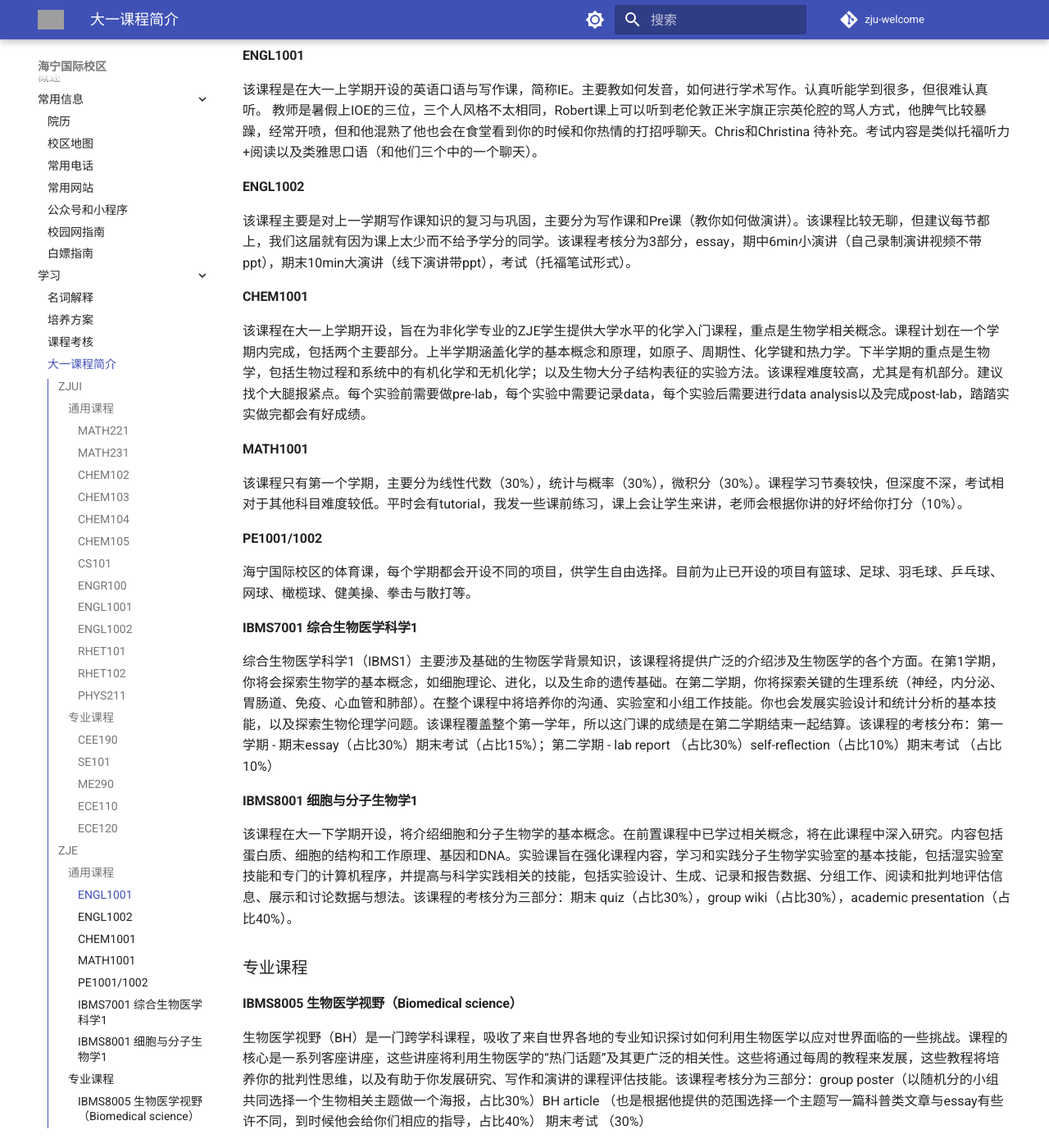
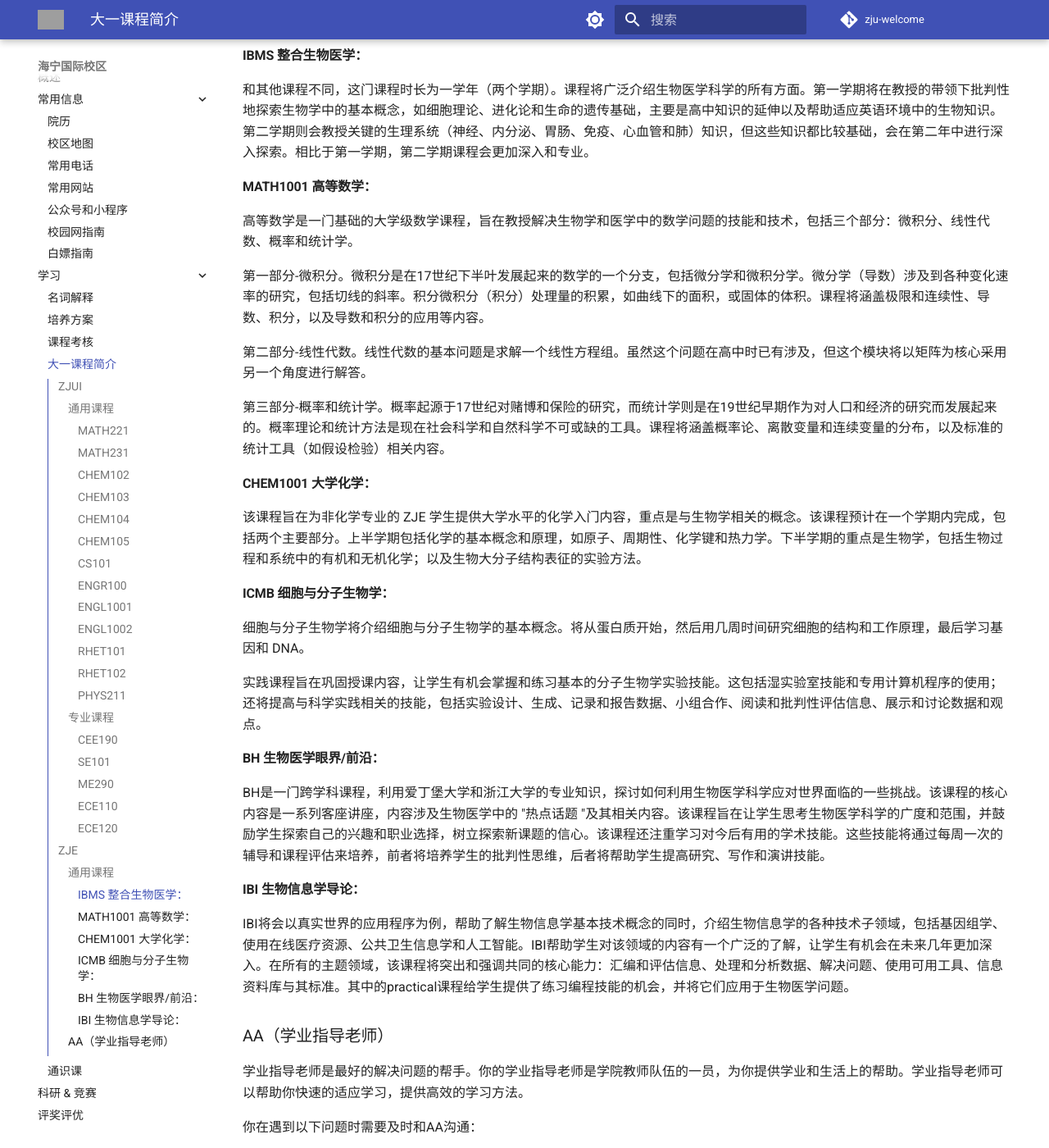
Before and after one commit to mini-full/zju-welcome, an MkDocs documentation site: the page built from docs/haining/learning/course_intro.md, in a window 1280 px wide and 1400 px high, scrolled down 3496 px. Shown: the whole window at 82% size. Built offline with MkDocs 1.6.1 and Material for MkDocs 9.7.7, drawn with Linux system fonts in a browser that asks for light colours; comment, search, counter and statistics services are not loaded; some of the changed text lies outside the part shown; grey boxes are pictures that could not be loaded.

Commit message:
update course intro of ZJE

```diff
--- a/docs/haining/learning/course_intro.md
+++ b/docs/haining/learning/course_intro.md
@@ -91,43 +91,38 @@ ZJE的课程大一阶段相对固定，IBI和BMS在第二学期的课会有一
 
 ### 通用课程
 
-#### ENGL1001
+#### IBMS 整合生物医学：
 
-该课程是在大一上学期开设的英语口语与写作课，简称IE。主要教如何发音，如何进行学术写作。认真听能学到很多，但很难认真听。 教师是暑假上IOE的三位，三个人风格不太相同，Robert课上可以听到老伦敦正米字旗正宗英伦腔的骂人方式，他脾气比较暴躁，经常开喷，但和他混熟了他也会在食堂看到你的时候和你热情的打招呼聊天。Chris和Christina 待补充。考试内容是类似托福听力+阅读以及类雅思口语（和他们三个中的一个聊天）。
+和其他课程不同，这门课程时长为一学年（两个学期）。课程将广泛介绍生物医学科学的所有方面。第一学期将在教授的带领下批判性地探索生物学中的基本概念，如细胞理论、进化论和生命的遗传基础，主要是高中知识的延伸以及帮助适应英语环境中的生物知识。第二学期则会教授关键的生理系统（神经、内分泌、胃肠、免疫、心血管和肺）知识，但这些知识都比较基础，会在第二年中进行深入探索。相比于第一学期，第二学期课程会更加深入和专业。
 
-#### ENGL1002
+#### MATH1001 高等数学：
 
-该课程主要是对上一学期写作课知识的复习与巩固，主要分为写作课和Pre课（教你如何做演讲）。该课程比较无聊，但建议每节都上，我们这届就有因为课上太少而不给予学分的同学。该课程考核分为3部分，essay，期中6min小演讲（自己录制演讲视频不带ppt），期末10min大演讲（线下演讲带ppt），考试（托福笔试形式）。
+高等数学是一门基础的大学级数学课程，旨在教授解决生物学和医学中的数学问题的技能和技术，包括三个部分：微积分、线性代数、概率和统计学。
 
-#### CHEM1001
+第一部分-微积分。微积分是在17世纪下半叶发展起来的数学的一个分支，包括微分学和微积分学。微分学（导数）涉及到各种变化速率的研究，包括切线的斜率。积分微积分（积分）处理量的积累，如曲线下的面积，或固体的体积。课程将涵盖极限和连续性、导数、积分，以及导数和积分的应用等内容。
 
-该课程在大一上学期开设，旨在为非化学专业的ZJE学生提供大学水平的化学入门课程，重点是生物学相关概念。课程计划在一个学期内完成，包括两个主要部分。上半学期涵盖化学的基本概念和原理，如原子、周期性、化学键和热力学。下半学期的重点是生物学，包括生物过程和系统中的有机化学和无机化学；以及生物大分子结构表征的实验方法。该课程难度较高，尤其是有机部分。建议找个大腿报紧点。每个实验前需要做pre-lab，每个实验中需要记录data，每个实验后需要进行data analysis以及完成post-lab，踏踏实实做完都会有好成绩。
+第二部分-线性代数。线性代数的基本问题是求解一个线性方程组。虽然这个问题在高中时已有涉及，但这个模块将以矩阵为核心采用另一个角度进行解答。
 
-#### MATH1001
+第三部分-概率和统计学。概率起源于17世纪对赌博和保险的研究，而统计学则是在19世纪早期作为对人口和经济的研究而发展起来的。概率理论和统计方法是现在社会科学和自然科学不可或缺的工具。课程将涵盖概率论、离散变量和连续变量的分布，以及标准的统计工具（如假设检验）相关内容。
 
-该课程只有第一个学期，主要分为线性代数（30%），统计与概率（30%），微积分（30%）。课程学习节奏较快，但深度不深，考试相对于其他科目难度较低。平时会有tutorial，我发一些课前练习，课上会让学生来讲，老师会根据你讲的好坏给你打分（10%）。
+#### CHEM1001 大学化学：
 
-#### PE1001/1002
+该课程旨在为非化学专业的 ZJE 学生提供大学水平的化学入门内容，重点是与生物学相关的概念。该课程预计在一个学期内完成，包括两个主要部分。上半学期包括化学的基本概念和原理，如原子、周期性、化学键和热力学。下半学期的重点是生物学，包括生物过程和系统中的有机和无机化学；以及生物大分子结构表征的实验方法。
 
-海宁国际校区的体育课，每个学期都会开设不同的项目，供学生自由选择。目前为止已开设的项目有篮球、足球、羽毛球、乒乓球、网球、橄榄球、健美操、拳击与散打等。
+#### ICMB 细胞与分子生物学：
 
-#### IBMS7001 综合生物医学科学1
+细胞与分子生物学将介绍细胞与分子生物学的基本概念。将从蛋白质开始，然后用几周时间研究细胞的结构和工作原理，最后学习基因和 DNA。
 
-综合生物医学科学1（IBMS1）主要涉及基础的生物医学背景知识，该课程将提供广泛的介绍涉及生物医学的各个方面。在第1学期，你将会探索生物学的基本概念，如细胞理论、进化，以及生命的遗传基础。在第二学期，你将探索关键的生理系统（神经，内分泌、胃肠道、免疫、心血管和肺部）。在整个课程中将培养你的沟通、实验室和小组工作技能。你也会发展实验设计和统计分析的基本技能，以及探索生物伦理学问题。该课程覆盖整个第一学年，所以这门课的成绩是在第二学期结束一起结算。该课程的考核分布：第一学期 - 期末essay（占比30%）期末考试（占比15%）；第二学期 - lab report （占比30%）self-reflection（占比10%）期末考试 （占比10%）
+实践课程旨在巩固授课内容，让学生有机会掌握和练习基本的分子生物学实验技能。这包括湿实验室技能和专用计算机程序的使用；还将提高与科学实践相关的技能，包括实验设计、生成、记录和报告数据、小组合作、阅读和批判性评估信息、展示和讨论数据和观点。
 
-#### IBMS8001 细胞与分子生物学1
+#### BH 生物医学眼界/前沿：
 
-该课程在大一下学期开设，将介绍细胞和分子生物学的基本概念。在前置课程中已学过相关概念，将在此课程中深入研究。内容包括蛋白质、细胞的结构和工作原理、基因和DNA。实验课旨在强化课程内容，学习和实践分子生物学实验室的基本技能，包括湿实验室技能和专门的计算机程序，并提高与科学实践相关的技能，包括实验设计、生成、记录和报告数据、分组工作、阅读和批判地评估信息、展示和讨论数据与想法。该课程的考核分为三部分：期末 quiz（占比30%），group wiki（占比30%），academic presentation（占比40%）。
+BH是一门跨学科课程，利用爱丁堡大学和浙江大学的专业知识，探讨如何利用生物医学科学应对世界面临的一些挑战。该课程的核心内容是一系列客座讲座，内容涉及生物医学中的 "热点话题 "及其相关内容。该课程旨在让学生思考生物医学科学的广度和范围，并鼓励学生探索自己的兴趣和职业选择，树立探索新课题的信心。该课程还注重学习对今后有用的学术技能。这些技能将通过每周一次的辅导和课程评估来培养，前者将培养学生的批判性思维，后者将帮助学生提高研究、写作和演讲技能。
 
-### 专业课程
+#### IBI 生物信息学导论：
 
-#### IBMS8005 生物医学视野（Biomedical science）
+IBI将会以真实世界的应用程序为例，帮助了解生物信息学基本技术概念的同时，介绍生物信息学的各种技术子领域，包括基因组学、使用在线医疗资源、公共卫生信息学和人工智能。IBI帮助学生对该领域的内容有一个广泛的了解，让学生有机会在未来几年更加深入。在所有的主题领域，该课程将突出和强调共同的核心能力：汇编和评估信息、处理和分析数据、解决问题、使用可用工具、信息资料库与其标准。其中的practical课程给学生提供了练习编程技能的机会，并将它们应用于生物医学问题。
 
-生物医学视野（BH）是一门跨学科课程，吸收了来自世界各地的专业知识探讨如何利用生物医学以应对世界面临的一些挑战。课程的核心是一系列客座讲座，这些讲座将利用生物医学的“热门话题”及其更广泛的相关性。这些将通过每周的教程来发展，这些教程将培养你的批判性思维，以及有助于你发展研究、写作和演讲的课程评估技能。该课程考核分为三部分：group poster（以随机分的小组共同选择一个生物相关主题做一个海报，占比30%）BH  article （也是根据他提供的范围选择一个主题写一篇科普类文章与essay有些许不同，到时候他会给你们相应的指导，占比40%） 期末考试 （30%）
-
-#### IBMS8011 生物信息学导论1
-
-该课程在大一下学期为BMI专业的同学开设。其目的是通过实例来学习生物学的基本技术概念，通过操作系统、版本控制、编程来奠定坚实的技术和计算基础。同时该课程也会介绍生物信息学的各种技术亚领域，包括基因组学、在线医疗资源、公共卫生信息学、模拟和建模、人工智能。通过以下专题领域加强核心能力：汇编和评估信息、处理和分析数据、解决问题、使用现有工具、信息存储和标准。该课程的考核分为三部分：期末 quiz（占比30%），group poster（占比40%），日常practical（占比40%）。
 
 ### AA（学业指导老师）
 
```
